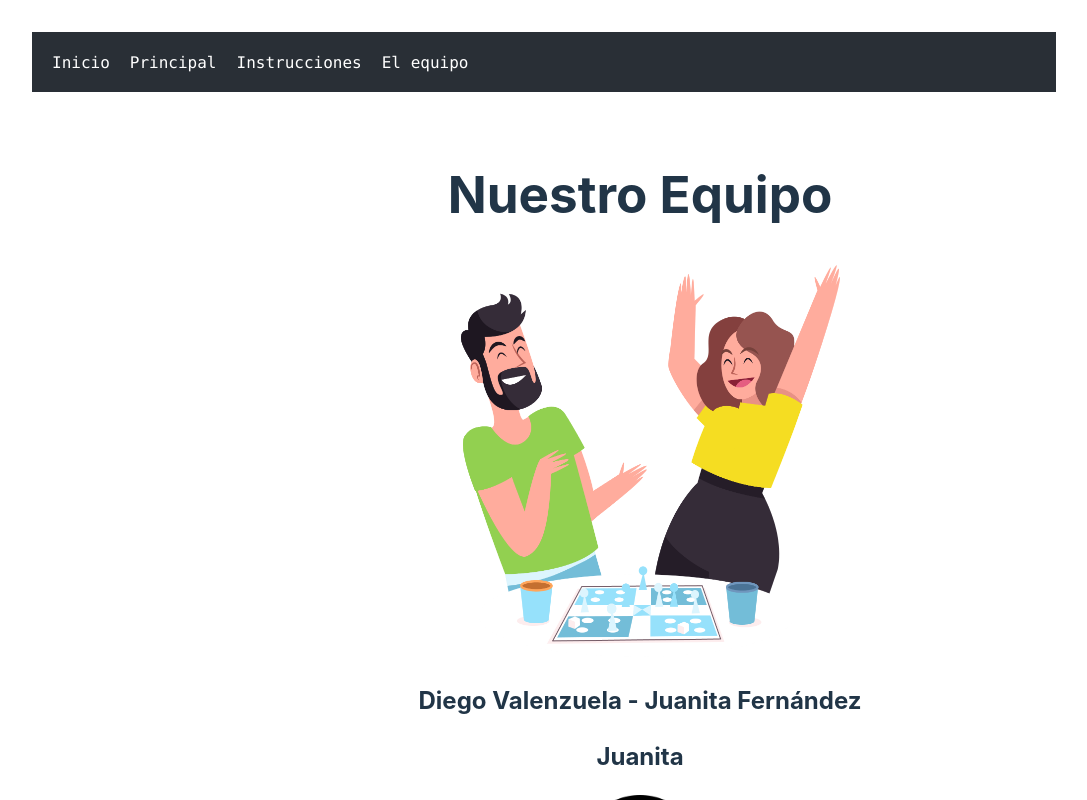
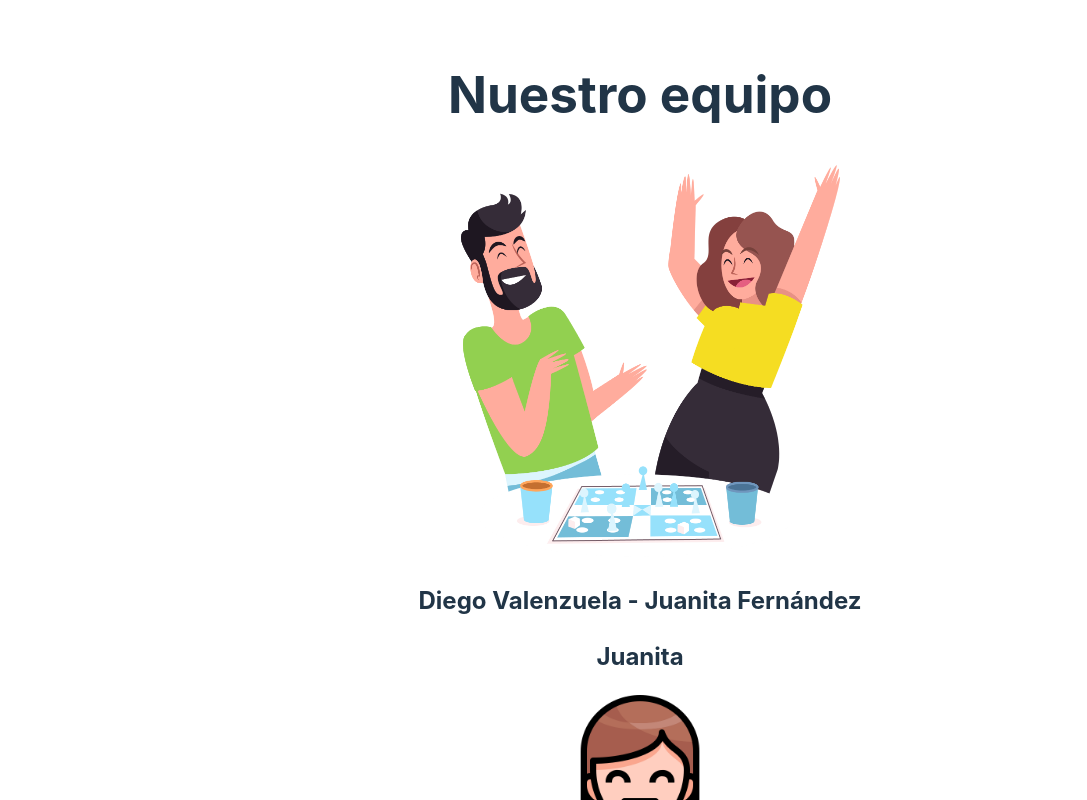
Before and after one commit to juanifdez/BrainRoyale, a React (Vite) app in the folder the-game/: page /teampage in a window 1280 px wide. Shown: the top 800 px of the page, without its empty margins (0-1087 px from the left). Built offline with nearby package versions, Linux system fonts and the light colour scheme.

Commit message:
feat(Routing): implementation of Routing for path structure

```diff
--- a/the-game/src/common/LandingPage.jsx
+++ b/the-game/src/common/LandingPage.jsx
@@ -5,8 +5,7 @@ export default function LandingPage() {
 
     return (
 
-        <div className="block">
-        <Navbar/>
+        <div class="block">
         <img src="logo.png" width="100" height="100"/>
         <h1>Bienvenido a Brain Royale</h1>
         <p>¡Prepárate para el juego de preguntas trivia más divertido del año!</p>
--- a/the-game/src/common/Navbar.jsx
+++ b/the-game/src/common/Navbar.jsx
@@ -7,8 +7,6 @@ export default function Navbar() {
         <nav className="nav-general">
             <ul>
                 <li><a href="/">Inicio</a></li>
-                <li><a href="/app">Principal</a></li>
-                <li><a href="/rulespage">Instrucciones</a></li>
                 <li><a href="/teampage">El equipo</a></li>
             </ul>
         </nav>
--- a/the-game/src/common/Routing.jsx
+++ b/the-game/src/common/Routing.jsx
@@ -3,7 +3,7 @@ import Navbar from './Navbar'
 import LandingPage from './LandingPage'
 import TeamPage from './TeamPage'
 import RulesPage from '../game/RulesPage'
-import App from './App'
+/* import App from './App' */
 
 
 function Routing(){
@@ -12,9 +12,11 @@ function Routing(){
         <BrowserRouter>
             <Routes>
                 <Route path={'/navbar'} element={<Navbar/>}/>
+                {/* <Route path={'/landing'} element={<LandingPage/>}/> */}
                 <Route path={'/teampage'} element={<TeamPage/>}/>
+
                 <Route path={'/rulespage'} element={<RulesPage/>}/>
-                <Route path={'/app'} element={<App/>}/>
+
                 <Route path={'/'} element={<LandingPage/>}/>
             </Routes>
         </BrowserRouter>
--- a/the-game/src/common/TeamPage.jsx
+++ b/the-game/src/common/TeamPage.jsx
@@ -3,10 +3,8 @@ import './TeamPage.css'
 
 export default function TeamPage() {
     return (
-
         <div className="block">
-        <Navbar/>
-        <h1>Nuestro Equipo</h1>
+        <h1>Nuestro equipo</h1>
         <img src="equipo.png" id='team' width="400" height="400"/>
         <h2>Diego Valenzuela - Juanita Fernández</h2>
         <h2>Juanita</h2>
--- a/the-game/src/common/main.jsx
+++ b/the-game/src/common/main.jsx
@@ -1,5 +1,6 @@
 import React from 'react'
 import ReactDOM from 'react-dom/client'
+/* import App from './App' */
 import './index.css'
 import Routing from './Routing'
 
```
